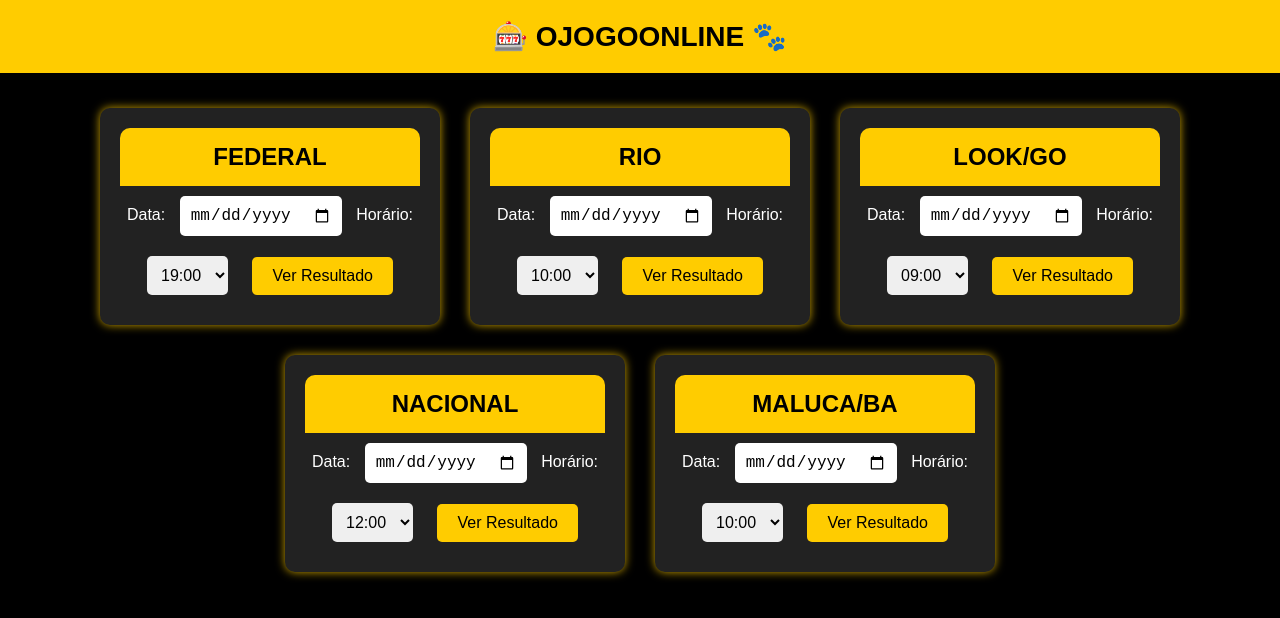
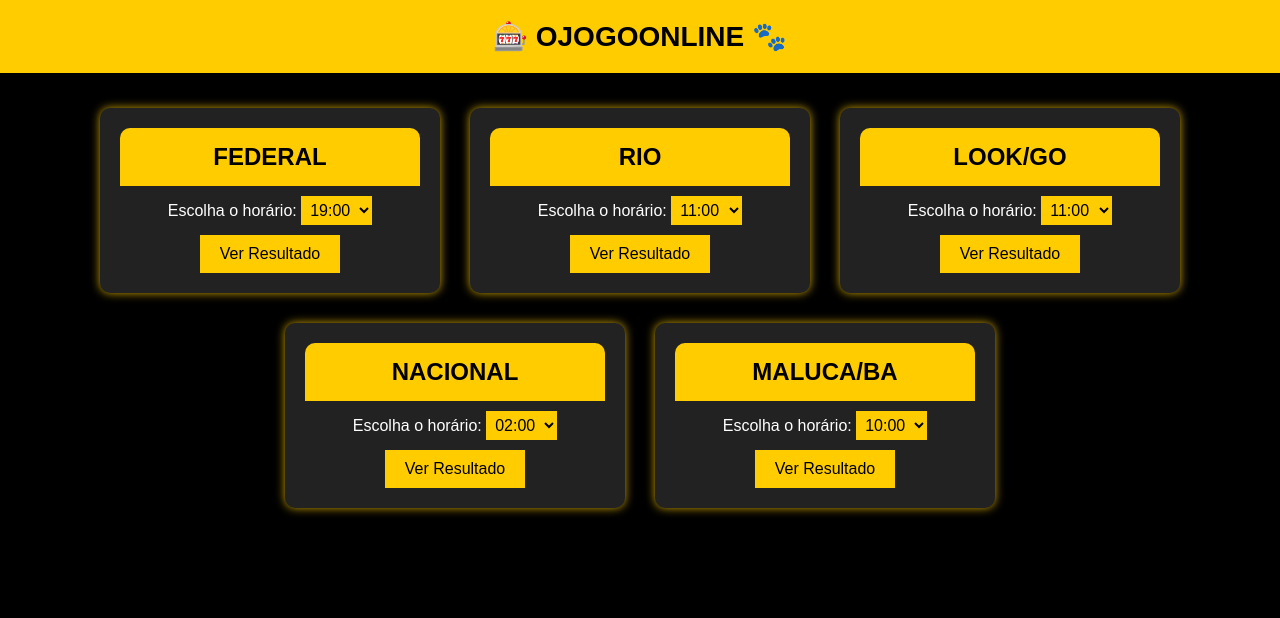
Before and after one commit to morenodasortejb/ojogoonlineresult, a plain HTML site: page index.html in a window 1280 px wide. Drawn offline with Linux system fonts and the light colour scheme.

Commit message:
Update index.html

```diff
--- a/index.html
+++ b/index.html
@@ -43,44 +43,31 @@
             color: black;
             border-radius: 10px 10px 0 0;
         }
-        .resultado {
-            display: none;
-            padding: 10px;
-            text-align: left;
+        .hora-selecionada {
             margin-top: 10px;
-            background-color: #333;
-            border-radius: 10px;
         }
-        .emoji {
-            font-size: 20px;
-            margin-right: 5px;
-        }
-        ul {
-            list-style: none;
-            padding: 0;
-        }
-        li {
-            padding: 5px 0;
-        }
-        select, input {
-            padding: 10px;
-            margin: 10px;
+        select {
+            padding: 5px;
+            background-color: #ffcc00;
+            border: none;
+            color: black;
             font-size: 16px;
-            border-radius: 5px;
-            border: none;
         }
         button {
             padding: 10px 20px;
-            margin: 10px;
             background-color: #ffcc00;
             color: black;
+            font-size: 16px;
             border: none;
-            border-radius: 5px;
             cursor: pointer;
-            font-size: 16px;
+            margin-top: 10px;
         }
         button:hover {
-            background-color: #ffb200;
+            background-color: #e6b800;
+        }
+        #resultados {
+            margin-top: 20px;
+            text-align: left;
         }
     </style>
 </head>
@@ -89,108 +76,115 @@
     <div class="container">
         <div class="tabela">
             <h2>FEDERAL</h2>
-            <label for="data-federal">Data:</label>
-            <input type="date" id="data-federal">
-            <label for="hora-federal">Horário:</label>
-            <select id="hora-federal">
+            <div class="hora-selecionada">
+                <label for="horaFederal">Escolha o horário:</label>
+                <select id="horaFederal">
                     <option value="19:00">19:00</option>
                 </select>
-            <button onclick="verResultado('federal')">Ver Resultado</button>
-            <div class="resultado" id="resultado-federal"></div>
+                <button onclick="buscarResultados('FEDERAL')">Ver Resultado</button>
             </div>
-
+        </div>
         <div class="tabela">
             <h2>RIO</h2>
-            <label for="data-rio">Data:</label>
-            <input type="date" id="data-rio">
-            <label for="hora-rio">Horário:</label>
-            <select id="hora-rio">
-                <option value="10:00">10:00</option>
-                <option value="12:00">12:00</option>
-                <option value="15:00">15:00</option>
-                <option value="18:00">18:00</option>
-                <option value="21:00">21:00</option>
-            </select>
-            <button onclick="verResultado('rio')">Ver Resultado</button>
-            <div class="resultado" id="resultado-rio"></div>
-        </div>
-
-        <div class="tabela">
-            <h2>LOOK/GO</h2>
-            <label for="data-look">Data:</label>
-            <input type="date" id="data-look">
-            <label for="hora-look">Horário:</label>
-            <select id="hora-look">
-                <option value="09:00">09:00</option>
+            <div class="hora-selecionada">
+                <label for="horaRio">Escolha o horário:</label>
+                <select id="horaRio">
                     <option value="11:00">11:00</option>
                     <option value="14:00">14:00</option>
                     <option value="16:00">16:00</option>
                     <option value="18:00">18:00</option>
                     <option value="21:00">21:00</option>
                 </select>
-            <button onclick="verResultado('look')">Ver Resultado</button>
-            <div class="resultado" id="resultado-look"></div>
+                <button onclick="buscarResultados('RIO')">Ver Resultado</button>
             </div>
-
+        </div>
         <div class="tabela">
-            <h2>NACIONAL</h2>
-            <label for="data-nacional">Data:</label>
-            <input type="date" id="data-nacional">
-            <label for="hora-nacional">Horário:</label>
-            <select id="hora-nacional">
-                <option value="12:00">12:00</option>
-                <option value="15:00">15:00</option>
+            <h2>LOOK/GO</h2>
+            <div class="hora-selecionada">
+                <label for="horaLook">Escolha o horário:</label>
+                <select id="horaLook">
+                    <option value="11:00">11:00</option>
+                    <option value="14:00">14:00</option>
+                    <option value="16:00">16:00</option>
                     <option value="18:00">18:00</option>
                     <option value="21:00">21:00</option>
                 </select>
-            <button onclick="verResultado('nacional')">Ver Resultado</button>
-            <div class="resultado" id="resultado-nacional"></div>
+                <button onclick="buscarResultados('LOOK/GO')">Ver Resultado</button>
             </div>
-
+        </div>
+        <div class="tabela">
+            <h2>NACIONAL</h2>
+            <div class="hora-selecionada">
+                <label for="horaNacional">Escolha o horário:</label>
+                <select id="horaNacional">
+                    <option value="02:00">02:00</option>
+                    <option value="08:00">08:00</option>
+                    <option value="10:00">10:00</option>
+                    <option value="12:00">12:00</option>
+                    <option value="15:00">15:00</option>
+                    <option value="17:00">17:00</option>
+                    <option value="19:00">19:00</option>
+                    <option value="22:00">22:00</option>
+                </select>
+                <button onclick="buscarResultados('NACIONAL')">Ver Resultado</button>
+            </div>
+        </div>
         <div class="tabela">
             <h2>MALUCA/BA</h2>
-            <label for="data-malu">Data:</label>
-            <input type="date" id="data-malu">
-            <label for="hora-malu">Horário:</label>
-            <select id="hora-malu">
+            <div class="hora-selecionada">
+                <label for="horaMaluca">Escolha o horário:</label>
+                <select id="horaMaluca">
                     <option value="10:00">10:00</option>
                     <option value="12:00">12:00</option>
                     <option value="15:00">15:00</option>
                     <option value="19:00">19:00</option>
                     <option value="21:00">21:00</option>
                 </select>
-            <button onclick="verResultado('malu')">Ver Resultado</button>
-            <div class="resultado" id="resultado-malu"></div>
+                <button onclick="buscarResultados('MALUCA/BA')">Ver Resultado</button>
+            </div>
         </div>
     </div>
 
+    <div id="resultados"></div>
+
     <script>
-        // Função para buscar resultados do Google Planilhas (simulação)
-        function obterResultado(banca, data, hora) {
-            // Aqui você pode adicionar a lógica para pegar o resultado do Google Planilhas
-            // Vou apenas simular a resposta com um texto genérico de exemplo
-            return `<ul>
-                        <li><strong>Resultado:</strong> ${banca.toUpperCase()} - ${data} - ${hora}</li>
-                        <li><strong>Milhares:</strong> 1234, 5678, 9101, 2345, 6789</li>
-                        <li><strong>Grupos:</strong> 01, 07, 12, 22, 25</li>
-                    </ul>`;
+        // Função para obter a data atual no formato YYYY-MM-DD
+        function getDataAtual() {
+            const data = new Date();
+            const ano = data.getFullYear();
+            const mes = (data.getMonth() + 1).toString().padStart(2, '0');
+            const dia = data.getDate().toString().padStart(2, '0');
+            return `${ano}-${mes}-${dia}`;
         }
 
-        // Função para exibir o resultado quando o botão "Ver Resultado" for clicado
-        function verResultado(banca) {
-            const data = document.getElementById(`data-${banca}`).value;
-            const hora = document.getElementById(`hora-${banca}`).value;
+        // Função para buscar os resultados
+        function buscarResultados(loteria) {
+            // Corrige o acesso aos selects com IDs dinâmicos
+            var hora = document.getElementById("hora" + loteria.replace("/", "").replace(" ", "")).value;
+            var data = getDataAtual(); // Assumindo que a função 'getDataAtual' está definida corretamente
+            var url = "https://script.google.com/macros/s/AKfycbwd0gyB5T7kIHdfFi5n5ek4UnoHq_jj76aitVW1F8MMHVlZNKTjg64IOdYvxEmpIXHz/exec?data=" + data + "&hora=" + hora;
 
-            if (!data || !hora) {
-                alert("Por favor, selecione uma data e um horário.");
-                return;
+            fetch(url)
+                .then(response => response.json())
+                .then(result => {
+                    if (result.length > 0) {
+                        var resultadosDiv = document.getElementById("resultados");
+                        resultadosDiv.innerHTML = `
+                            <h3>Resultados para ${loteria} - ${hora} - ${data}:</h3>
+                            <p>1º Prêmio: ${result[0].primeiroPremio}</p>
+                            <p>2º Prêmio: ${result[0].segundoPremio}</p>
+                            <p>3º Prêmio: ${result[0].terceiroPremio}</p>
+                            <p>4º Prêmio: ${result[0].quartoPremio}</p>
+                            <p>5º Prêmio: ${result[0].quintoPremio}</p>
+                        `;
+                    } else {
+                        alert("Resultado não encontrado!");
                     }
-
-            const resultadoDiv = document.getElementById(`resultado-${banca}`);
-            const resultado = obterResultado(banca, data, hora);
-
-            resultadoDiv.innerHTML = resultado;
-            resultadoDiv.style.display = "block"; // Exibe o resultado
+                })
+                .catch(error => {
+                    console.error("Erro ao buscar resultados:", error);
+                    alert("Erro ao buscar resultados.");
+                });
         }
     </script>
 </body>
```
Lines whose indentation alone changed are shown as unchanged.
